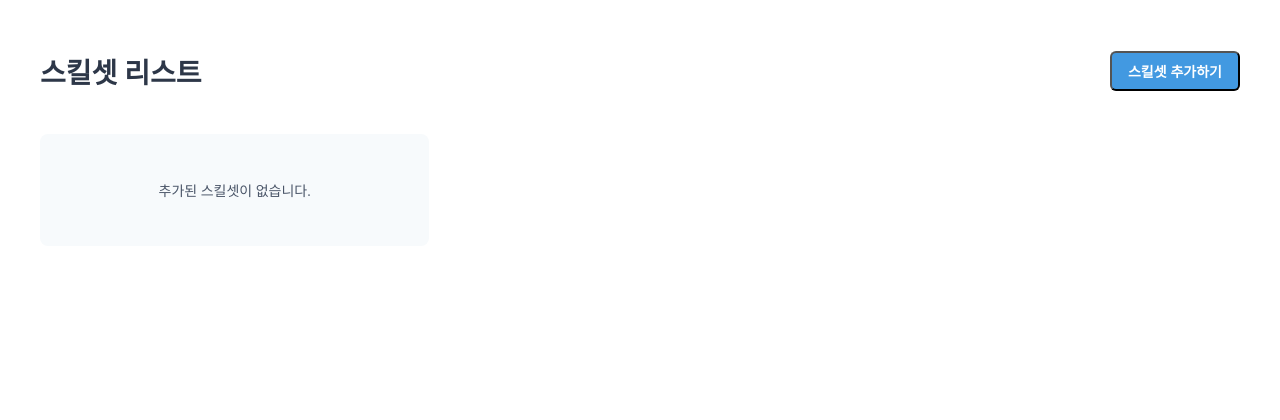
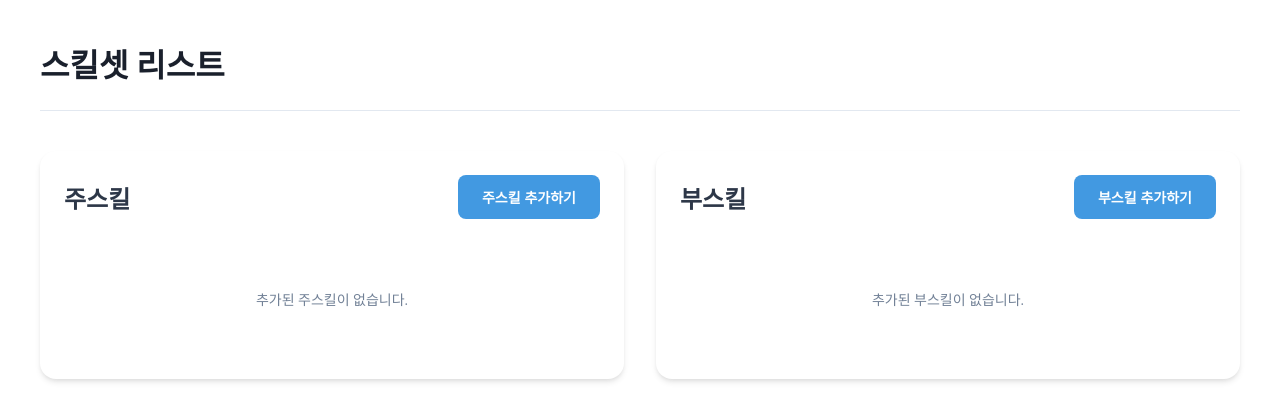
Before and after one commit to kingscom/skill, a React (Vite) app: page / in a window 1280 px wide. Shown: the top 420 px of the page. Built offline with nearby package versions, Linux system fonts and the light colour scheme.

Commit message:
주스킬, 부스킬 리스트를 만들고 모달에서 선택할 수 있도록 기초작업 진행

```diff
--- a/src/components/SkillSetManager.tsx
+++ b/src/components/SkillSetManager.tsx
@@ -1,94 +1,141 @@
 import { useState } from 'react'
 import { SkillModal } from './SkillModal'
 import '../styles/SkillSetManager.css'
-
-interface SkillItem {
-  스킬셋: string
-  요구역량: string
-  L1: string
-  L2: string
-  L3: string
-  L4: string
-  L5: string
-}
+import { SkillItem } from '../types/skill'
 
 export function SkillSetManager() {
   const [isModalOpen, setIsModalOpen] = useState(false)
+  const [isSubModalOpen, setIsSubModalOpen] = useState(false)
   const [skillList, setSkillList] = useState<SkillItem[]>([])
+  const [subSkillList, setSubSkillList] = useState<SkillItem[]>([])
   const [isShowDetail, setIsShowDetail] = useState(false)
 
-  const handleAddSkill = (skill: SkillItem) => {
-    // 이미 추가된 스킬인지 확인
-    const isDuplicate = skillList.some(item => item.스킬셋 === skill.스킬셋)
+  const handleAddSkill = (skills: SkillItem[]) => {
+    const isDuplicate = skillList.some(item => item.스킬셋 === skills[0].스킬셋)
     if (!isDuplicate) {
-      setSkillList(prev => [...prev, skill])
+      setSkillList(prev => [...prev, ...skills])
     }
     setIsModalOpen(false)
+  }
+
+  const handleAddSubSkill = (skills: SkillItem[]) => {
+    const isDuplicate = subSkillList.some(item => item.스킬셋 === skills[0].스킬셋)
+    if (!isDuplicate) {
+      setSubSkillList(prev => [...prev, ...skills])
+    }
+    setIsSubModalOpen(false)
   }
 
   const handleRemoveSkill = (skillName: string) => {
     setSkillList(prev => prev.filter(skill => skill.스킬셋 !== skillName))
   }
 
+  const handleRemoveSubSkill = (skillName: string) => {
+    setSubSkillList(prev => prev.filter(skill => skill.스킬셋 !== skillName))
+  }
+
   const handleShowDetail = (showDetail: boolean) => {
     setIsShowDetail(showDetail)
   }
+
+  const groupedSkills = skillList.reduce((acc, skill) => {
+    if (!acc[skill.스킬셋]) {
+      acc[skill.스킬셋] = [];
+    }
+    acc[skill.스킬셋].push(skill);
+    return acc;
+  }, {} as Record<string, SkillItem[]>);
+
+  const groupedSubSkills = subSkillList.reduce((acc, skill) => {
+    if (!acc[skill.스킬셋]) {
+      acc[skill.스킬셋] = [];
+    }
+    acc[skill.스킬셋].push(skill);
+    return acc;
+  }, {} as Record<string, SkillItem[]>);
 
   return (
     <div className="skill-set-manager">
       <div className="skill-set-header">
         <h1 className="skill-set-title">스킬셋 리스트</h1>
+      </div>
+
+      <div className="skill-sections">
+        <div className="skill-section">
+          <div className="section-header">
+            <h2 className="section-title">주스킬</h2>
             <button
-          className="add-skill-button"
+              className="skill-set-button skill-set-add-button"
               onClick={() => setIsModalOpen(true)}
             >
-          스킬셋 추가하기
+              주스킬 추가하기
             </button>
           </div>
-
           <div className="skill-list">
-        {skillList.length > 0 ? (
-          skillList.map((skill, index) => (
-            <div key={index} className="skill-card">
+            {Object.entries(groupedSkills).length > 0 ? (
+              Object.entries(groupedSkills).map(([skillSet, skills]) => (
+                <div key={skillSet} className="skill-card">
                   <div className="skill-card-header">
-                <h3 className="skill-name">{skill.스킬셋}</h3>
+                    <h3 className="skill-name">{skillSet}</h3>
                     <button
                       className="delete-button"
-                  onClick={() => handleRemoveSkill(skill.스킬셋)}
+                      onClick={() => handleRemoveSkill(skillSet)}
                     >
                       삭제
                     </button>
                   </div>
-              <p className="skill-requirement">{skill.요구역량}</p>
-              <div className="skill-levels">
-                <div className="skill-level">
-                  <span className="level-label">L1</span>
-                  <span className="level-value">{skill.L1}</span>
-                </div>
-                <div className="skill-level">
-                  <span className="level-label">L2</span>
-                  <span className="level-value">{skill.L2}</span>
-                </div>
-                <div className="skill-level">
-                  <span className="level-label">L3</span>
-                  <span className="level-value">{skill.L3}</span>
-                </div>
-                <div className="skill-level">
-                  <span className="level-label">L4</span>
-                  <span className="level-value">{skill.L4}</span>
-                </div>
-                <div className="skill-level">
-                  <span className="level-label">L5</span>
-                  <span className="level-value">{skill.L5}</span>
-                </div>
+                  <div className="skill-requirements">
+                    {skills.map((skill, index) => (
+                      <p key={index} className="skill-requirement">{skill.요구역량}</p>
+                    ))}
                   </div>
                 </div>
               ))
             ) : (
               <div className="empty-state">
-            <p>추가된 스킬셋이 없습니다.</p>
+                <p>추가된 주스킬이 없습니다.</p>
               </div>
             )}
+          </div>
+        </div>
+
+        <div className="skill-section">
+          <div className="section-header">
+            <h2 className="section-title">부스킬</h2>
+            <button
+              className="skill-set-button skill-set-add-button"
+              onClick={() => setIsSubModalOpen(true)}
+            >
+              부스킬 추가하기
+            </button>
+          </div>
+          <div className="skill-list">
+            {Object.entries(groupedSubSkills).length > 0 ? (
+              Object.entries(groupedSubSkills).map(([skillSet, skills]) => (
+                <div key={skillSet} className="skill-card">
+                  <div className="skill-card-header">
+                    <h3 className="skill-name">{skillSet}</h3>
+                    <button
+                      className="delete-button"
+                      onClick={() => handleRemoveSubSkill(skillSet)}
+                    >
+                      삭제
+                    </button>
+                  </div>
+                  <div className="skill-requirements">
+                    {skills.map((skill, index) => (
+                      <p key={index} className="skill-requirement">{skill.요구역량}</p>
+                    ))}
+                  </div>
+                </div>
+              ))
+            ) : (
+              <div className="empty-state">
+                <p>추가된 부스킬이 없습니다.</p>
+              </div>
+            )}
+          </div>
+        </div>
       </div>
 
       <SkillModal
@@ -98,6 +145,14 @@ export function SkillSetManager() {
         onShowDetail={handleShowDetail}
         isShowDetail={isShowDetail}
       />
+
+      <SkillModal
+        isOpen={isSubModalOpen}
+        onClose={() => setIsSubModalOpen(false)}
+        onAddSkill={handleAddSubSkill}
+        onShowDetail={handleShowDetail}
+        isShowDetail={isShowDetail}
+      />
     </div>
   )
 }
--- a/src/styles/SkillModal.css
+++ b/src/styles/SkillModal.css
@@ -322,7 +322,7 @@
   width: 100%;
   max-width: 200px;
   margin-left: 20px;
-  padding: 12px 24px;
+  padding: 0.5rem 1rem;
   background-color: #4299e1;
   color: white;
   border: none;
--- a/src/styles/SkillSetManager.css
+++ b/src/styles/SkillSetManager.css
@@ -1,52 +1,94 @@
 .skill-set-manager {
   max-width: 1200px;
   margin: 0 auto;
-  padding: 1.5rem;
+  padding: 2rem;
+  background-color: #ffffff;
+  min-height: 100vh;
 }
 
 .skill-set-header {
   display: flex;
   justify-content: space-between;
   align-items: center;
+  margin-bottom: 2.5rem;
+  padding-bottom: 1.5rem;
+  border-bottom: 1px solid #e2e8f0;
+}
+
+.skill-set-title {
+  font-size: 2rem;
+  font-weight: 700;
+  color: #1a202c;
+  margin: 0;
+}
+
+.skill-sections {
+  display: grid;
+  grid-template-columns: 1fr 1fr;
+  gap: 2rem;
+  margin-top: 2rem;
+}
+
+.skill-section {
+  background-color: #ffffff;
+  border-radius: 1rem;
+  padding: 1.5rem;
+  box-shadow: 0 4px 6px -1px rgba(0, 0, 0, 0.1), 0 2px 4px -1px rgba(0, 0, 0, 0.06);
+}
+
+.section-header {
+  display: flex;
+  justify-content: space-between;
+  align-items: center;
   margin-bottom: 1.5rem;
 }
 
-.skill-set-title {
-  font-size: 1.75rem;
-  font-weight: 700;
+.section-title {
+  font-size: 1.5rem;
+  font-weight: 600;
   color: #2d3748;
+  margin: 0;
 }
 
-.add-skill-button {
+.skill-set-button {
+  padding: 0.75rem 1.5rem;
+  border-radius: 0.5rem;
+  font-weight: 600;
+  font-size: 0.875rem;
+  cursor: pointer;
+  transition: all 0.2s;
+  display: flex;
+  align-items: center;
+  gap: 0.5rem;
+}
+
+.skill-set-add-button {
   background-color: #4299e1;
   color: white;
-  padding: 0.5rem 1rem;
-  border-radius: 0.375rem;
-  font-weight: 600;
-  font-size: 0.875rem;
-  transition: background-color 0.2s;
+  border: none;
 }
 
-.add-skill-button:hover {
+.skill-set-add-button:hover {
   background-color: #3182ce;
 }
 
 .skill-list {
-  display: grid;
-  grid-template-columns: repeat(auto-fill, minmax(300px, 1fr));
+  display: flex;
+  flex-direction: column;
   gap: 1rem;
 }
 
 .skill-card {
-  background-color: white;
-  border-radius: 0.5rem;
-  box-shadow: 0 4px 6px rgba(0, 0, 0, 0.1);
+  background-color: #f8fafc;
+  border-radius: 0.75rem;
   padding: 1rem;
-  transition: transform 0.2s;
+  border: 1px solid #e2e8f0;
+  transition: transform 0.2s, box-shadow 0.2s;
 }
 
 .skill-card:hover {
   transform: translateY(-2px);
+  box-shadow: 0 4px 6px -1px rgba(0, 0, 0, 0.1);
 }
 
 .skill-card-header {
@@ -60,61 +102,34 @@
   font-size: 1.125rem;
   font-weight: 600;
   color: #2d3748;
+  margin: 0;
+}
+
+.delete-button {
+  background: #e53e3e;
+  border: none;
+  color: white;
+  cursor: pointer;
+  padding: 0.5rem;
+  border-radius: 0.375rem;
+  transition: all 0.2s;
+}
+
+.delete-button:hover {
+  background-color: #fff5f5;
 }
 
 .skill-requirement {
   color: #4a5568;
-  margin-bottom: 0.75rem;
   font-size: 0.875rem;
-}
-
-.skill-levels {
-  background-color: #f7fafc;
-  border-radius: 0.375rem;
-  padding: 0.75rem;
-}
-
-.skill-level {
-  display: flex;
-  justify-content: space-between;
-  margin-bottom: 0.25rem;
-  padding: 0.125rem 0;
-  font-size: 0.875rem;
-}
-
-.skill-level:last-child {
-  margin-bottom: 0;
-}
-
-.level-label {
-  font-weight: 600;
-  color: #4a5568;
-}
-
-.level-value {
-  color: #2d3748;
-}
-
-.delete-button {
-  background-color: #fc8181;
-  color: white;
-  padding: 0.25rem 0.75rem;
-  border-radius: 0.375rem;
-  font-weight: 600;
-  font-size: 0.75rem;
-  transition: background-color 0.2s;
-}
-
-.delete-button:hover {
-  background-color: #f56565;
+  margin: 0;
+  line-height: 1.5;
 }
 
 .empty-state {
   text-align: center;
   padding: 2rem;
-  background-color: #f7fafc;
-  border-radius: 0.5rem;
-  color: #4a5568;
+  color: #718096;
   font-size: 0.875rem;
 }
 
@@ -398,3 +413,43 @@
 .skill-modal-add-button:hover {
   background-color: #3182ce;
 }
+
+.skill-card-item {
+  display: flex;
+  justify-content: space-between;
+  align-items: center;
+  padding: 0.75rem;
+  background-color: #f8fafc;
+  border-radius: 0.5rem;
+  margin-bottom: 0.75rem;
+  position: relative;
+}
+
+.skill-card-item-title {
+  font-weight: 600;
+  color: #4a5568;
+  font-size: 0.875rem;
+  position: relative;
+  padding-right: 0.5rem;
+}
+
+.skill-card-item-title::after {
+  content: ':';
+  position: absolute;
+  right: 0;
+  color: #cbd5e0;
+}
+
+.skill-card-item-value {
+  color: #2d3748;
+  font-size: 0.875rem;
+  position: relative;
+  padding-left: 1rem;
+}
+
+.skill-card-item-value::before {
+  content: '-';
+  position: absolute;
+  left: 0;
+  color: #cbd5e0;
+}
--- /dev/null
+++ b/src/types/skill.ts
@@ -0,0 +1,9 @@
+export interface SkillItem {
+  스킬셋: string;
+  요구역량: string;
+  L1: string;
+  L2: string;
+  L3: string;
+  L4: string;
+  L5: string;
+}
```
Also changed, not shown: src/components/SkillModal.tsx (+9 -8 lines). Lines whose indentation alone changed are shown as unchanged.
